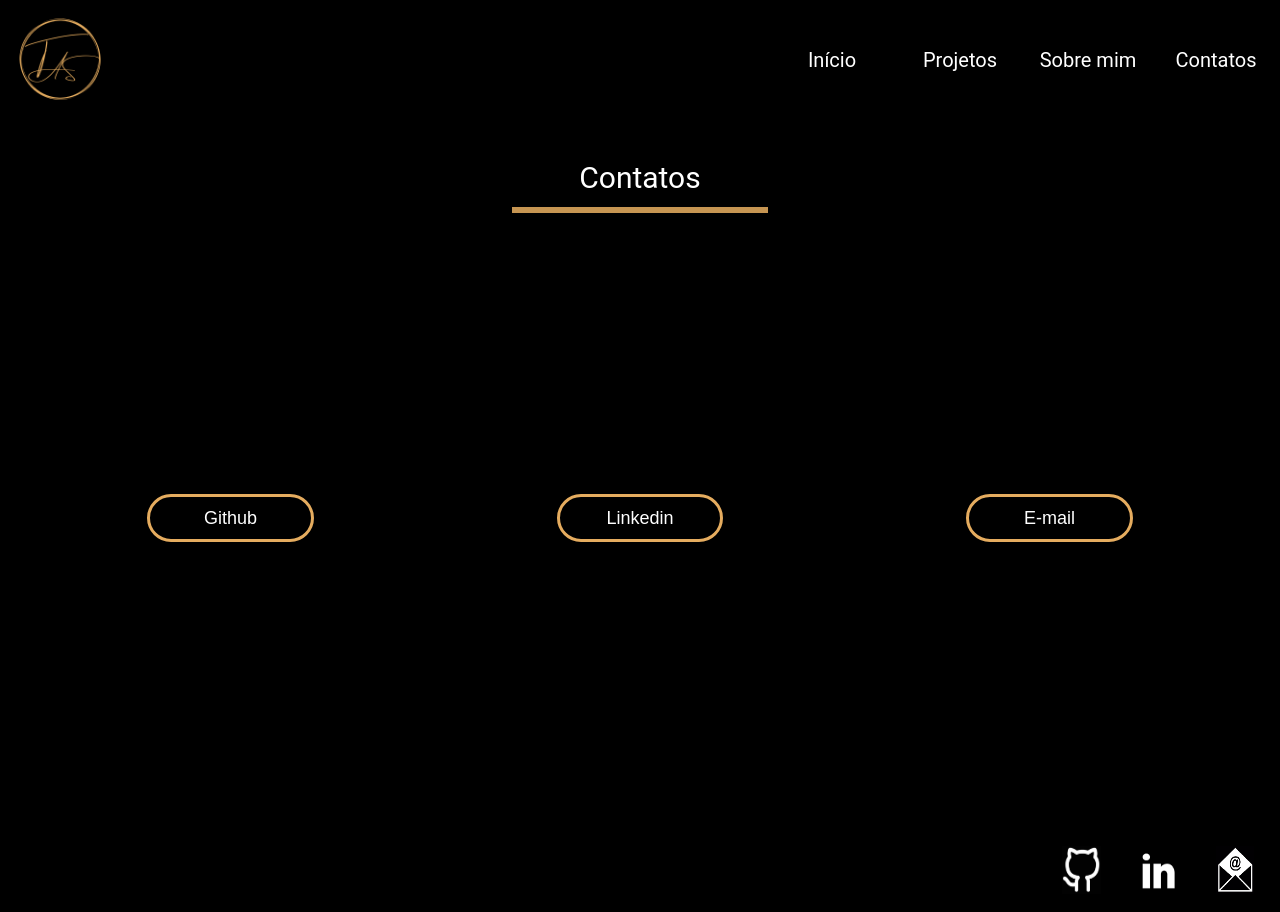
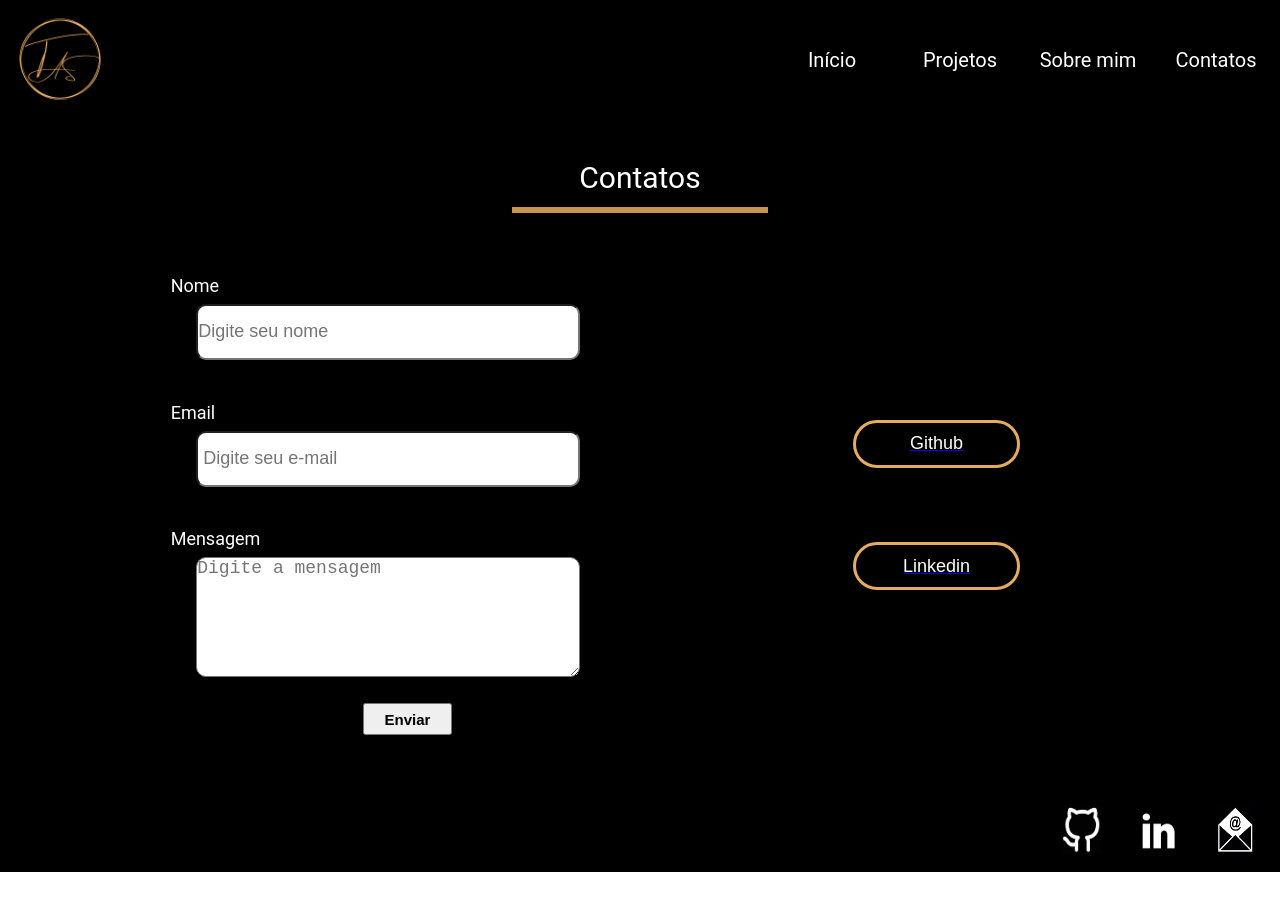
Before and after one commit to thayssa-souza/Portfolio_project, a React (Create React App) app: page /Contacts in a window 1280 px wide. After the commit the page ends 872 px from the top, so only its background shows below. Built offline with nearby package versions, Linux system fonts and the light colour scheme.

Commit message:
Update contacts with emailjs and delete props

```diff
--- a/package.json
+++ b/package.json
@@ -3,10 +3,12 @@
   "version": "0.1.0",
   "private": true,
   "dependencies": {
+    "@emailjs/browser": "^3.7.0",
     "@testing-library/jest-dom": "^5.16.5",
     "@testing-library/react": "^13.4.0",
     "@testing-library/user-event": "^13.5.0",
     "bootstrap": "^5.2.2",
+    "emailjs-com": "^3.2.0",
     "nuka-carousel": "^5.4.0",
     "react": "^18.2.0",
     "react-dom": "^18.2.0",
--- a/src/Components/PropsEmail.jsx
+++ /dev/null
@@ -1,10 +0,0 @@
-import React from "react";
-import * as S from '../Styles/propsStyles';
-
-export default function PropsEmail({ modal }) {
-  return (
-    <div>
-      <S.btnGithub onClick={modal}>E-mail</S.btnGithub>
-    </div>
-  );
-}
--- a/src/Components/PropsGithub.jsx
+++ /dev/null
@@ -1,10 +0,0 @@
-import React from "react";
-import * as S from '../Styles/propsStyles'
-
-export default function PropsGithub({ modal }) {
-  return (
-    <div>
-      <S.btnGithub onClick={modal}>Github</S.btnGithub>
-    </div>
-  );
-}
--- a/src/Components/PropsLinkedin.jsx
+++ /dev/null
@@ -1,10 +0,0 @@
-import React from "react";
-import * as S from '../Styles/propsStyles';
-
-export default function PropsLinkedin({ modal }) {
-  return (
-    <div>
-      <S.btnLinkedin onClick={modal}>Linkedin</S.btnLinkedin>
-    </div>
-  );
-}
--- a/src/Routes/Contacts.jsx
+++ b/src/Routes/Contacts.jsx
@@ -1,17 +1,21 @@
 import React, { useState, useEffect, useRef } from "react";
+import emailjs from 'emailjs-com';
 import * as S from '../Styles/RoutesStyles/contactsStyles';
-import emailIcon from '../Components/Images/emailIcon.png';
-import githubImg from '../Components/Images/githubImg.png';
-import linkedinImg from '../Components/Images/linkedinImg.png';
-import PropsEmail from "../Components/PropsEmail";
-import PropsGithub from '../Components/PropsGithub';
-import PropsLinkedin from "../Components/PropsLinkedin";
-
 
 export default function Contacts(){
-    const [openEmail, setOpenEmail] = useState(false);
-    const [openGithub, setOpenGithub] = useState(false);
-    const [openLinkedin, setOpenLinkedin] = useState(false);
+    const form = useRef();
+
+    const sendEmail = (e) => {
+        e.preventDefault();
+
+        emailjs.sendForm('service_m0svz8l', 'template_5dndcvv', form.current, 'Vo4tMeC9Rr6NKKpRs')
+            .then((result) => {
+                console.log("E-mail enviado com sucesso!");
+            }, (error) =>{
+                console.log("Erro ao tentar enviar o e-mail, tente novamente.");
+        });
+        form.current.reset()
+    }
 
     return(
         <S.Section>
@@ -20,34 +24,30 @@ export default function Contacts(){
                 <S.Dash></S.Dash>
             </S.Title>
             <S.ContainerContacts>
-            <S.ContainerGithub>
-                <PropsGithub modal={() => {
-                    setOpenGithub(!openGithub);
-                }} />
-                {openGithub &&
-                <a href="https://github.com/thayssa-souza">
-                    <S.githubImg src={githubImg} alt="Perfil no github" />
-                </a> }
-            </S.ContainerGithub>
+                <S.Form ref={form} onSubmit={sendEmail}>
+                    <S.ContactsBox>
+                        <S.LabelContact for="name">Nome</S.LabelContact>
+                        <S.InputContact id="name" type="text" name="name" placeholder="Digite seu nome" required/>
+                    </S.ContactsBox>
+                    <S.ContactsBox>
+                        <S.LabelContact for="email">Email</S.LabelContact>
+                        <S.InputContact id="email" type="email" name="email" placeholder=" Digite seu e-mail" required/>
+                    </S.ContactsBox>
+                    <S.ContactsBox>
+                        <S.LabelContact for="message">Mensagem</S.LabelContact>
+                        <S.TextMessage id="message" type="text" name="message" placeholder="Digite a mensagem" required/>
+                    </S.ContactsBox>
+                    <S.Button>Enviar</S.Button>
+                </S.Form>
+                <S.ContainerSocials>
+                    <a href="https://github.com/thayssa-souza">
+                        <S.btnGithub>Github</S.btnGithub>
+                    </a>
 
-            <S.ContainerLinkedin>
-            <PropsLinkedin modal={() => {
-                    setOpenLinkedin(!openLinkedin);
-                }} />
-                {openLinkedin &&
-                <a href="https://www.linkedin.com/in/thayssa-souza/">
-                    <S.linkedinImg src={linkedinImg} alt="Perfil no Linkedin"/>
-                </a> }
-            </S.ContainerLinkedin>
-
-            <S.ContainerEmail>
-                <PropsEmail modal={() => {
-                    setOpenEmail(!openEmail);
-                }} />
-                {openEmail && <a href = "mailto:thayssa.souzaf@gmail.com">
-                    <S.emailImg src={emailIcon} alt="Foto de um e-mail" />
-                </a>}
-            </S.ContainerEmail>
+                    <a href="https://www.linkedin.com/in/thayssa-souza/">
+                        <S.btnLinkedin>Linkedin</S.btnLinkedin>
+                    </a>
+            </S.ContainerSocials>
         </S.ContainerContacts>
         </S.Section>
     )
--- a/src/Styles/RoutesStyles/contactsStyles.jsx
+++ b/src/Styles/RoutesStyles/contactsStyles.jsx
@@ -1,9 +1,8 @@
-import React, { useState, useEffect, useRef } from "react";
 import styled, { createGlobalStyle, keyframes } from "styled-components";
 
 export const Section = styled.section`
     width:100%;
-    height:85vh;
+    height:80vh;
 `
 export const Title = styled.div`
     display:flex;
@@ -27,70 +26,97 @@ export const Dash = styled.div`
 `
 
 export const ContainerContacts = styled.section`
-    width:100%;
-    height:85%;
+    height:73vh;
     display:flex;
     justify-content: space-evenly;
     align-items: center;
 `
 
-export const ContainerGithub = styled.div`
-    width:28vw;
-    height:42vh;
+
+export const Form = styled.form`
+    width:40%;
+    height:60vh;
     display:flex;
     flex-direction: column;
-    justify-content: center;
-    align-items: center;
-    margin-top:4vh;
-`
-
-export const githubImg = styled.img`
-    width:26vw;
-    height:40vh;
-    margin-top:2vh;
-    &:hover{
-        width:28vw;
-        height:42vh;
-        cursor:pointer;
-     }
-`
-
-export const ContainerLinkedin = styled.div`
-    width:28vw;
-    height:42vh;
-    display:flex;
-    flex-direction: column;
-    margin-top:4vh;
-    justify-content: center;
+    justify-content: space-evenly;
     align-items: center;
 `
 
-export const linkedinImg = styled.img`
-    width:26vw;
-    height:40vh;
-    margin-top:2vh;
-    &:hover{
-        width:28vw;
-        height:42vh;
-        cursor:pointer;
-     }
+export const ContactsBox = styled.div`
+    width:100%;
+    display:flex;
+    flex-direction: column;
 `
 
-export const ContainerEmail = styled.div`
-    width:28vw;
-    height:42vh;
+export const LabelContact = styled.label`
+    color:white;
+    font-size:18px;
+    margin-bottom: 1vh;
+`
+export const InputContact = styled.input`
+    width:30vw;
+    height:7vh;
+    font-size:18px;
+    border-radius: 10px;
+    margin-left:2vw;
+    margin-bottom:4vh;
+`
+
+export const TextMessage = styled.textarea`
+    width:30vw;
+    height:15vh;
+    font-size:18px;
+    border-radius: 10px;
+    margin-left:2vw;
+    margin-bottom:2vh;
+`
+
+export const Button = styled.button`
+    width:7vw;
+    height:4vh;
+    font-size:15px;
+    font-weight: bold;
+    margin-right:3vw;
+`
+
+export const ContainerSocials = styled.section`
+    height:40vh;
     display:flex;
-    flex-direction: column;
-    margin-top:4vh;
+    flex-direction:column;
+    justify-content: space-evenly;
+    margin-right:7vw;
+`
+
+export const btnGithub = styled.button`
+    display:flex;
     justify-content: center;
     align-items: center;
+    width: 13vw;
+    height:6vh;
+    font-size:18px;
+    color:white;
+    border-radius:80px;
+    border: solid #e5ac5f;
+    background-color: #000000;
+    &:hover{
+        cursor:pointer;
+        background-color: #c69552;
+    }
 `
 
-export const emailImg = styled.img`
-    width:7vw;
-    margin-top:2vh;
+export const btnLinkedin = styled.button`
+    display:flex;
+    justify-content: center;
+    align-items: center;
+    width: 13vw;
+    height:6vh;
+    font-size:18px;
+    color:white;
+    border-radius:80px;
+    border: solid #e5ac5f;
+    background-color: #000000;
     &:hover{
-        width:9vw;
-        cursor:pointer
+        cursor:pointer;
+        background-color: #c69552;
     }
 `
--- a/src/Styles/propsStyles.jsx
+++ /dev/null
@@ -1,52 +0,0 @@
-import React, { useState, useEffect, useRef } from "react";
-import styled, { createGlobalStyle, keyframes } from "styled-components";
-
-export const btnEmail = styled.button`
-    display:flex;
-    justify-content: center;
-    align-items: center;
-    width: 13vw;
-    height:6vh;
-    font-size:18px;
-    color:white;
-    border-radius:80px;
-    border: solid #e5ac5f;
-    background-color: #000000;
-    &:hover{
-        cursor:pointer;
-        background-color: #c69552;
-    }
-`
-export const btnGithub = styled.button`
-    display:flex;
-    justify-content: center;
-    align-items: center;
-    width: 13vw;
-    height:6vh;
-    font-size:18px;
-    color:white;
-    border-radius:80px;
-    border: solid #e5ac5f;
-    background-color: #000000;
-    &:hover{
-        cursor:pointer;
-        background-color: #c69552;
-    }
-`
-
-export const btnLinkedin = styled.button`
-    display:flex;
-    justify-content: center;
-    align-items: center;
-    width: 13vw;
-    height:6vh;
-    font-size:18px;
-    color:white;
-    border-radius:80px;
-    border: solid #e5ac5f;
-    background-color: #000000;
-    &:hover{
-        cursor:pointer;
-        background-color: #c69552;
-    }
-`
```
Also changed, not shown: 1 other file (tests, documents, lock files or other folders).
